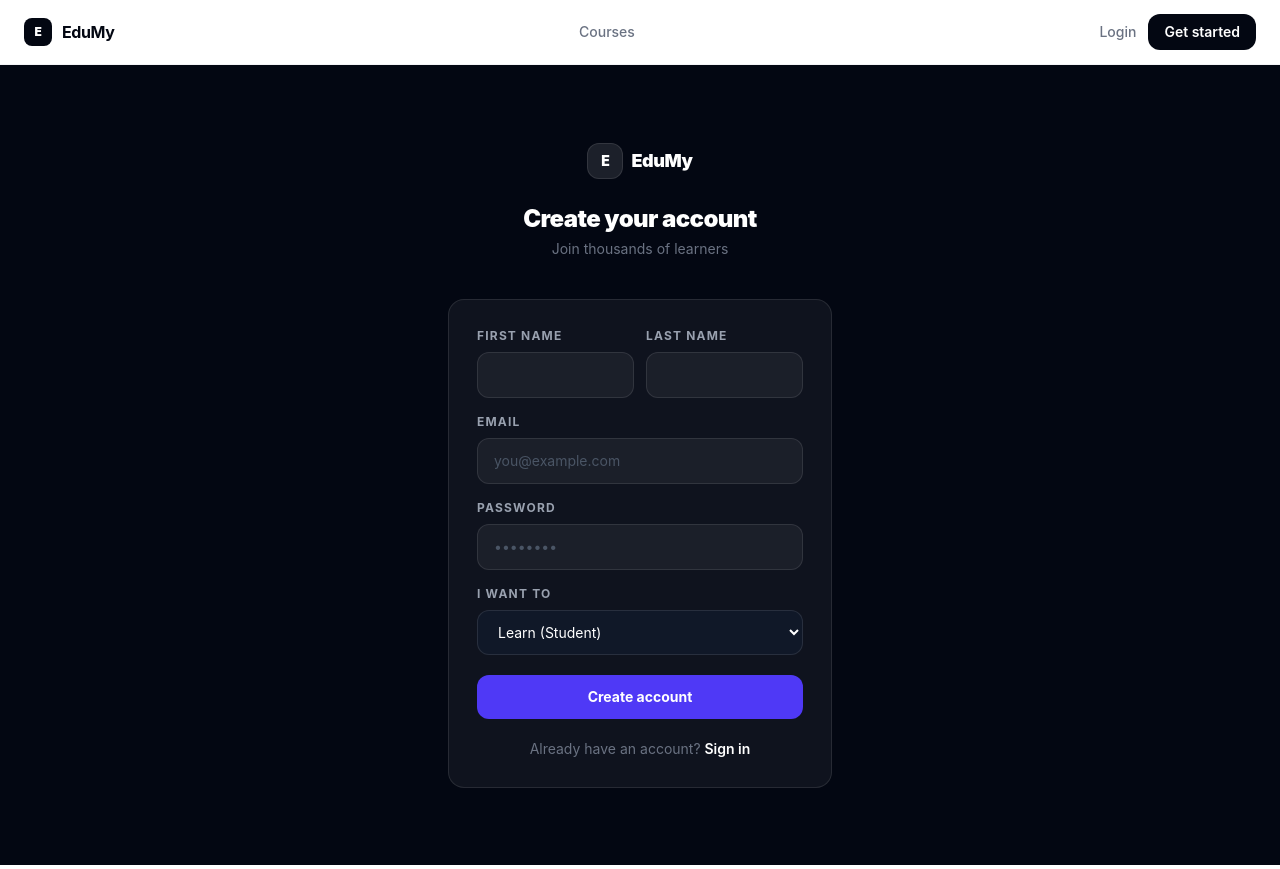
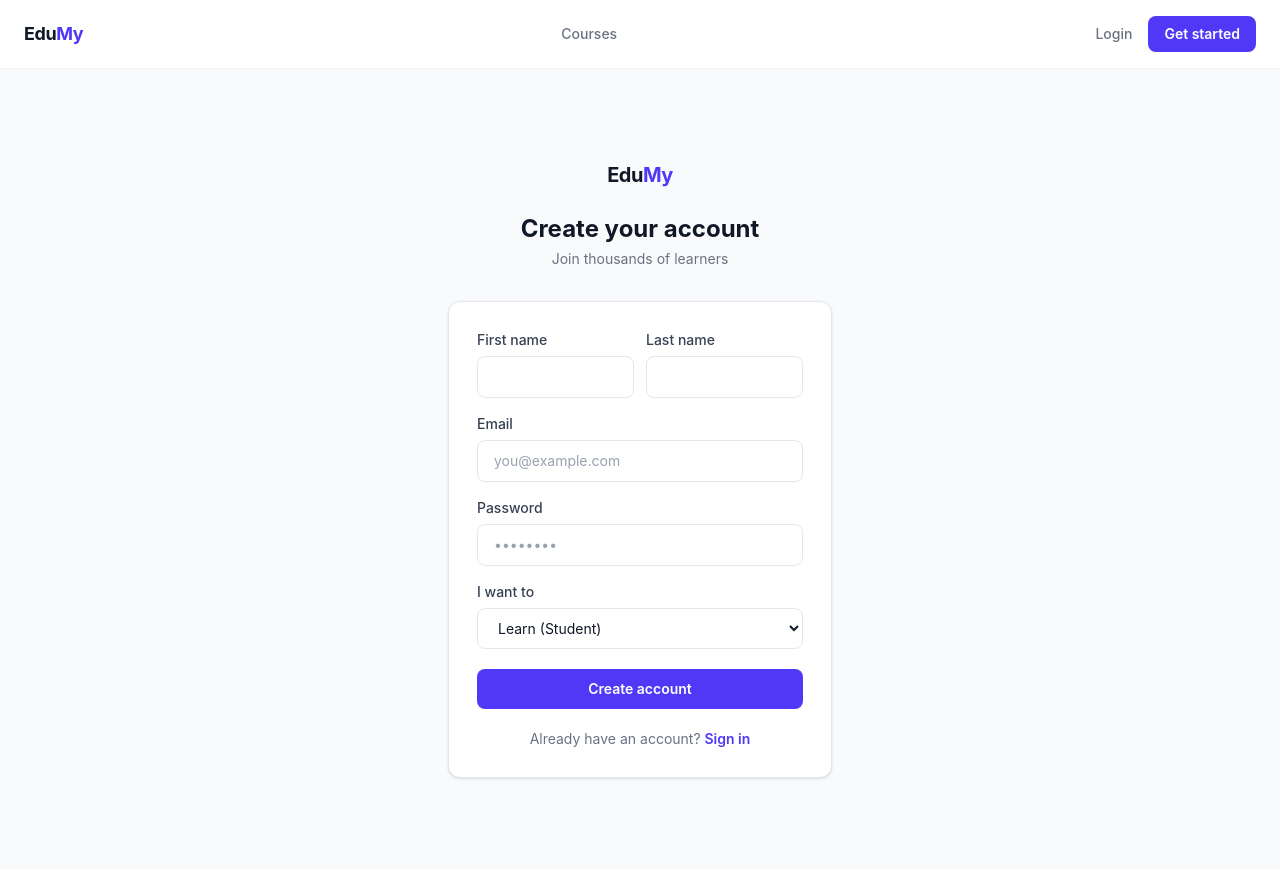
Before and after one commit to AtanasG6/EduMy, a React (Vite) app in the folder client/: page /register in a window 1280 px wide. Built offline with nearby package versions, Linux system fonts and the light colour scheme.

Commit message:
revert to clean light theme on navbar and auth pages

```diff
--- a/client/src/Navbar.jsx
+++ b/client/src/Navbar.jsx
@@ -17,7 +17,7 @@ export default function Navbar() {
     <Link
       to={to}
       className={`text-sm font-medium transition-colors ${
-        isActive(to) ? 'text-gray-900' : 'text-gray-500 hover:text-gray-900'
+        isActive(to) ? 'text-indigo-600' : 'text-gray-500 hover:text-gray-900'
       }`}
     >
       {label}
@@ -25,41 +25,29 @@ export default function Navbar() {
   )
 
   return (
-    <nav className="bg-white/90 backdrop-blur-md border-b border-gray-100 px-6 py-3.5 flex items-center justify-between sticky top-0 z-50">
-      <Link to="/" className="flex items-center gap-2.5 group">
-        <div className="w-7 h-7 rounded-lg bg-gray-950 flex items-center justify-center">
-          <span className="text-white text-xs font-black tracking-tighter">E</span>
-        </div>
-        <span className="text-base font-bold text-gray-950 tracking-tight">EduMy</span>
+    <nav className="bg-white border-b border-gray-100 px-6 py-4 flex items-center justify-between sticky top-0 z-50">
+      <Link to="/" className="text-lg font-bold text-gray-900 tracking-tight">
+        Edu<span className="text-indigo-600">My</span>
       </Link>
 
-      <div className="flex items-center gap-6">
+      <div className="flex items-center gap-7">
         {navLink('/courses', 'Courses')}
-
-        {user ? (
-          <>
-            {user.role === 'Student' && navLink('/dashboard', 'My Learning')}
-            {user.role === 'Lecturer' && navLink('/my-courses', 'My Courses')}
-            {user.role === 'Admin' && (
-              <>
-                {navLink('/admin/users', 'Users')}
-                {navLink('/admin/categories', 'Categories')}
-              </>
-            )}
-          </>
-        ) : null}
+        {user?.role === 'Student' && navLink('/dashboard', 'My Learning')}
+        {user?.role === 'Lecturer' && navLink('/my-courses', 'My Courses')}
+        {user?.role === 'Admin' && navLink('/admin/users', 'Users')}
+        {user?.role === 'Admin' && navLink('/admin/categories', 'Categories')}
       </div>
 
-      <div className="flex items-center gap-3">
+      <div className="flex items-center gap-4">
         {user ? (
           <>
             <Link
               to="/profile"
               className={`flex items-center gap-2 text-sm font-medium transition-colors ${
-                pathname === '/profile' ? 'text-gray-900' : 'text-gray-500 hover:text-gray-900'
+                pathname === '/profile' ? 'text-indigo-600' : 'text-gray-500 hover:text-gray-900'
               }`}
             >
-              <span className="w-7 h-7 rounded-full bg-gray-100 border border-gray-200 flex items-center justify-center text-xs font-bold text-gray-700">
+              <span className="w-7 h-7 rounded-full bg-indigo-50 text-indigo-600 flex items-center justify-center text-xs font-bold">
                 {user.firstName?.[0]?.toUpperCase()}
               </span>
               {user.firstName}
@@ -78,7 +66,7 @@ export default function Navbar() {
             </Link>
             <Link
               to="/register"
-              className="rounded-xl bg-gray-950 text-white text-sm font-semibold px-4 py-2 hover:bg-gray-800 transition-colors"
+              className="rounded-lg bg-indigo-600 text-white text-sm font-semibold px-4 py-2 hover:bg-indigo-500 transition-colors"
             >
               Get started
             </Link>
--- a/client/src/pages/LoginPage.jsx
+++ b/client/src/pages/LoginPage.jsx
@@ -25,55 +25,53 @@ export default function LoginPage() {
     }
   }
 
+  const inputClass = 'w-full rounded-lg border border-gray-200 px-4 py-2.5 text-sm text-gray-900 placeholder-gray-400 focus:border-indigo-500 focus:outline-none focus:ring-1 focus:ring-indigo-500 transition-colors'
+
   return (
-    <div className="min-h-screen bg-gray-950 flex items-center justify-center px-4">
+    <div className="min-h-screen bg-gray-50 flex items-center justify-center px-4">
       <div className="w-full max-w-sm">
-        {/* Logo */}
-        <div className="text-center mb-10">
-          <Link to="/" className="inline-flex items-center gap-2 group">
-            <div className="w-9 h-9 rounded-xl bg-white/10 border border-white/10 flex items-center justify-center">
-              <span className="text-white text-sm font-black">E</span>
-            </div>
-            <span className="text-white text-lg font-black tracking-tight">EduMy</span>
+        <div className="text-center mb-8">
+          <Link to="/" className="text-xl font-bold text-gray-900 tracking-tight">
+            Edu<span className="text-indigo-600">My</span>
           </Link>
-          <p className="mt-6 text-2xl font-black text-white tracking-tight">Welcome back</p>
+          <h1 className="mt-6 text-2xl font-bold text-gray-900">Welcome back</h1>
           <p className="mt-1 text-sm text-gray-500">Sign in to continue learning</p>
         </div>
 
-        <div className="bg-white/5 border border-white/10 rounded-2xl p-7">
+        <div className="bg-white rounded-xl border border-gray-200 shadow-sm p-7">
           {error && (
-            <div className="mb-5 rounded-xl bg-red-500/10 border border-red-500/20 px-4 py-3 text-sm text-red-400">
+            <div className="mb-5 rounded-lg bg-red-50 border border-red-200 px-4 py-3 text-sm text-red-600">
               {error}
             </div>
           )}
 
           <form onSubmit={handleSubmit} className="space-y-4">
             <div>
-              <label className="block text-xs font-bold uppercase tracking-widest text-gray-400 mb-2">Email</label>
+              <label className="block text-sm font-medium text-gray-700 mb-1.5">Email</label>
               <input
                 type="email"
                 value={form.email}
                 onChange={e => setForm({ ...form, email: e.target.value })}
                 required
                 placeholder="you@example.com"
-                className="w-full rounded-xl bg-white/5 border border-white/10 px-4 py-3 text-sm text-white placeholder-gray-600 focus:border-indigo-500 focus:outline-none focus:ring-0 transition-colors"
+                className={inputClass}
               />
             </div>
             <div>
-              <label className="block text-xs font-bold uppercase tracking-widest text-gray-400 mb-2">Password</label>
+              <label className="block text-sm font-medium text-gray-700 mb-1.5">Password</label>
               <input
                 type="password"
                 value={form.password}
                 onChange={e => setForm({ ...form, password: e.target.value })}
                 required
                 placeholder="••••••••"
-                className="w-full rounded-xl bg-white/5 border border-white/10 px-4 py-3 text-sm text-white placeholder-gray-600 focus:border-indigo-500 focus:outline-none focus:ring-0 transition-colors"
+                className={inputClass}
               />
             </div>
             <button
               type="submit"
               disabled={loading}
-              className="w-full rounded-xl bg-indigo-600 px-4 py-3 text-sm font-bold text-white hover:bg-indigo-500 disabled:opacity-40 disabled:cursor-not-allowed transition-colors mt-2"
+              className="w-full rounded-lg bg-indigo-600 px-4 py-2.5 text-sm font-semibold text-white hover:bg-indigo-500 disabled:opacity-50 transition-colors mt-1"
             >
               {loading ? 'Signing in…' : 'Sign in'}
             </button>
@@ -81,13 +79,13 @@ export default function LoginPage() {
 
           <p className="mt-5 text-center text-sm text-gray-500">
             No account?{' '}
-            <Link to="/register" className="font-semibold text-white hover:text-gray-200 transition-colors">
+            <Link to="/register" className="font-semibold text-indigo-600 hover:text-indigo-500">
               Create one free
             </Link>
           </p>
         </div>
 
-        <p className="mt-6 text-center text-xs text-gray-600">
+        <p className="mt-5 text-center text-xs text-gray-400">
           Demo — admin@edumy.com / Admin123! &nbsp;·&nbsp; student@edumy.com / Student123!
         </p>
       </div>
--- a/client/src/pages/RegisterPage.jsx
+++ b/client/src/pages/RegisterPage.jsx
@@ -4,11 +4,12 @@ import api from '../api'
 import { useAuth } from '../AuthContext'
 import { Icon, faSearch, faCheck, faXmark } from '../icons'
 
+const inputClass = 'w-full rounded-lg border border-gray-200 px-4 py-2.5 text-sm text-gray-900 placeholder-gray-400 focus:border-indigo-500 focus:outline-none focus:ring-1 focus:ring-indigo-500 transition-colors'
+
 export default function RegisterPage() {
   const { login } = useAuth()
   const navigate = useNavigate()
   const [form, setForm] = useState({ firstName: '', lastName: '', email: '', password: '', role: 'Student' })
-  const [diplomaFile, setDiplomaFile] = useState(null)
   const [diplomaStatus, setDiplomaStatus] = useState(null)
   const [error, setError] = useState('')
   const [loading, setLoading] = useState(false)
@@ -16,7 +17,6 @@ export default function RegisterPage() {
   async function handleDiplomaChange(e) {
     const file = e.target.files[0]
     if (!file) return
-    setDiplomaFile(file)
     setDiplomaStatus('checking')
     setError('')
     const data = new FormData()
@@ -52,23 +52,19 @@ export default function RegisterPage() {
   }
 
   return (
-    <div className="min-h-screen bg-gray-950 flex items-center justify-center px-4 py-12">
+    <div className="min-h-screen bg-gray-50 flex items-center justify-center px-4 py-10">
       <div className="w-full max-w-sm">
-        {/* Logo */}
-        <div className="text-center mb-10">
-          <Link to="/" className="inline-flex items-center gap-2 group">
-            <div className="w-9 h-9 rounded-xl bg-white/10 border border-white/10 flex items-center justify-center">
-              <span className="text-white text-sm font-black">E</span>
-            </div>
-            <span className="text-white text-lg font-black tracking-tight">EduMy</span>
+        <div className="text-center mb-8">
+          <Link to="/" className="text-xl font-bold text-gray-900 tracking-tight">
+            Edu<span className="text-indigo-600">My</span>
           </Link>
-          <p className="mt-6 text-2xl font-black text-white tracking-tight">Create your account</p>
+          <h1 className="mt-6 text-2xl font-bold text-gray-900">Create your account</h1>
           <p className="mt-1 text-sm text-gray-500">Join thousands of learners</p>
         </div>
 
-        <div className="bg-white/5 border border-white/10 rounded-2xl p-7">
+        <div className="bg-white rounded-xl border border-gray-200 shadow-sm p-7">
           {error && (
-            <div className="mb-5 rounded-xl bg-red-500/10 border border-red-500/20 px-4 py-3 text-sm text-red-400">
+            <div className="mb-5 rounded-lg bg-red-50 border border-red-200 px-4 py-3 text-sm text-red-600">
               {error}
             </div>
           )}
@@ -76,57 +72,31 @@ export default function RegisterPage() {
           <form onSubmit={handleSubmit} className="space-y-4">
             <div className="grid grid-cols-2 gap-3">
               <div>
-                <label className="block text-xs font-bold uppercase tracking-widest text-gray-400 mb-2">First name</label>
-                <input
-                  type="text"
-                  value={form.firstName}
-                  onChange={e => setForm({ ...form, firstName: e.target.value })}
-                  required
-                  className="w-full rounded-xl bg-white/5 border border-white/10 px-4 py-3 text-sm text-white placeholder-gray-600 focus:border-indigo-500 focus:outline-none transition-colors"
-                />
+                <label className="block text-sm font-medium text-gray-700 mb-1.5">First name</label>
+                <input type="text" value={form.firstName} onChange={e => setForm({ ...form, firstName: e.target.value })} required className={inputClass} />
               </div>
               <div>
-                <label className="block text-xs font-bold uppercase tracking-widest text-gray-400 mb-2">Last name</label>
-                <input
-                  type="text"
-                  value={form.lastName}
-                  onChange={e => setForm({ ...form, lastName: e.target.value })}
-                  required
-                  className="w-full rounded-xl bg-white/5 border border-white/10 px-4 py-3 text-sm text-white placeholder-gray-600 focus:border-indigo-500 focus:outline-none transition-colors"
-                />
+                <label className="block text-sm font-medium text-gray-700 mb-1.5">Last name</label>
+                <input type="text" value={form.lastName} onChange={e => setForm({ ...form, lastName: e.target.value })} required className={inputClass} />
               </div>
             </div>
 
             <div>
-              <label className="block text-xs font-bold uppercase tracking-widest text-gray-400 mb-2">Email</label>
-              <input
-                type="email"
-                value={form.email}
-                onChange={e => setForm({ ...form, email: e.target.value })}
-                required
-                placeholder="you@example.com"
-                className="w-full rounded-xl bg-white/5 border border-white/10 px-4 py-3 text-sm text-white placeholder-gray-600 focus:border-indigo-500 focus:outline-none transition-colors"
-              />
+              <label className="block text-sm font-medium text-gray-700 mb-1.5">Email</label>
+              <input type="email" value={form.email} onChange={e => setForm({ ...form, email: e.target.value })} required placeholder="you@example.com" className={inputClass} />
             </div>
 
             <div>
-              <label className="block text-xs font-bold uppercase tracking-widest text-gray-400 mb-2">Password</label>
-              <input
-                type="password"
-                value={form.password}
-                onChange={e => setForm({ ...form, password: e.target.value })}
-                required
-                placeholder="••••••••"
-                className="w-full rounded-xl bg-white/5 border border-white/10 px-4 py-3 text-sm text-white placeholder-gray-600 focus:border-indigo-500 focus:outline-none transition-colors"
-              />
+              <label className="block text-sm font-medium text-gray-700 mb-1.5">Password</label>
+              <input type="password" value={form.password} onChange={e => setForm({ ...form, password: e.target.value })} required placeholder="••••••••" className={inputClass} />
             </div>
 
             <div>
-              <label className="block text-xs font-bold uppercase tracking-widest text-gray-400 mb-2">I want to</label>
+              <label className="block text-sm font-medium text-gray-700 mb-1.5">I want to</label>
               <select
                 value={form.role}
                 onChange={e => { setForm({ ...form, role: e.target.value }); setDiplomaStatus(null) }}
-                className="w-full rounded-xl bg-gray-900 border border-white/10 px-4 py-3 text-sm text-white focus:border-indigo-500 focus:outline-none transition-colors"
+                className={inputClass}
               >
                 <option value="Student">Learn (Student)</option>
                 <option value="Lecturer">Teach (Lecturer)</option>
@@ -134,38 +104,26 @@ export default function RegisterPage() {
             </div>
 
             {form.role === 'Lecturer' && (
-              <div className="rounded-xl border border-white/10 bg-white/5 p-4">
-                <p className="text-xs font-bold uppercase tracking-widest text-gray-400 mb-1">Diploma / Certificate</p>
-                <p className="text-xs text-gray-600 mb-3">Upload an image of your academic diploma for AI verification.</p>
+              <div className="rounded-lg border border-dashed border-gray-200 bg-gray-50 p-4">
+                <p className="text-sm font-medium text-gray-700 mb-0.5">Diploma / Certificate</p>
+                <p className="text-xs text-gray-400 mb-3">Upload an image for AI verification.</p>
                 <input
                   type="file"
                   accept="image/*"
                   onChange={handleDiplomaChange}
                   required
-                  className="w-full text-xs text-gray-400 file:mr-3 file:py-1.5 file:px-3 file:rounded-lg file:border-0 file:text-xs file:font-bold file:bg-white/10 file:text-white hover:file:bg-white/20 cursor-pointer"
+                  className="w-full text-xs text-gray-500 file:mr-3 file:py-1.5 file:px-3 file:rounded-md file:border-0 file:text-xs file:font-medium file:bg-indigo-50 file:text-indigo-700 hover:file:bg-indigo-100 cursor-pointer"
                 />
-                {diplomaStatus === 'checking' && (
-                  <p className="mt-2 text-xs text-gray-500 flex items-center gap-1.5">
-                    <Icon icon={faSearch} className="text-[10px]" />Verifying…
-                  </p>
-                )}
-                {diplomaStatus === 'ok' && (
-                  <p className="mt-2 text-xs text-green-400 font-semibold flex items-center gap-1.5">
-                    <Icon icon={faCheck} className="text-[10px]" />Diploma verified
-                  </p>
-                )}
-                {diplomaStatus === 'fail' && (
-                  <p className="mt-2 text-xs text-red-400 flex items-center gap-1.5">
-                    <Icon icon={faXmark} className="text-[10px]" />Could not verify — try a clearer image
-                  </p>
-                )}
+                {diplomaStatus === 'checking' && <p className="mt-2 text-xs text-gray-500 flex items-center gap-1.5"><Icon icon={faSearch} className="text-[10px]" />Verifying…</p>}
+                {diplomaStatus === 'ok' && <p className="mt-2 text-xs text-green-600 font-medium flex items-center gap-1.5"><Icon icon={faCheck} className="text-[10px]" />Verified</p>}
+                {diplomaStatus === 'fail' && <p className="mt-2 text-xs text-red-500 flex items-center gap-1.5"><Icon icon={faXmark} className="text-[10px]" />Could not verify</p>}
               </div>
             )}
 
             <button
               type="submit"
               disabled={loading || diplomaStatus === 'checking'}
-              className="w-full rounded-xl bg-indigo-600 px-4 py-3 text-sm font-bold text-white hover:bg-indigo-500 disabled:opacity-40 disabled:cursor-not-allowed transition-colors mt-1"
+              className="w-full rounded-lg bg-indigo-600 px-4 py-2.5 text-sm font-semibold text-white hover:bg-indigo-500 disabled:opacity-50 transition-colors mt-1"
             >
               {loading ? 'Creating account…' : 'Create account'}
             </button>
@@ -173,7 +131,7 @@ export default function RegisterPage() {
 
           <p className="mt-5 text-center text-sm text-gray-500">
             Already have an account?{' '}
-            <Link to="/login" className="font-semibold text-white hover:text-gray-200 transition-colors">Sign in</Link>
+            <Link to="/login" className="font-semibold text-indigo-600 hover:text-indigo-500">Sign in</Link>
           </p>
         </div>
       </div>
```
Also changed, not shown: client/src/CourseThumbnail.jsx (+14 -11 lines).
